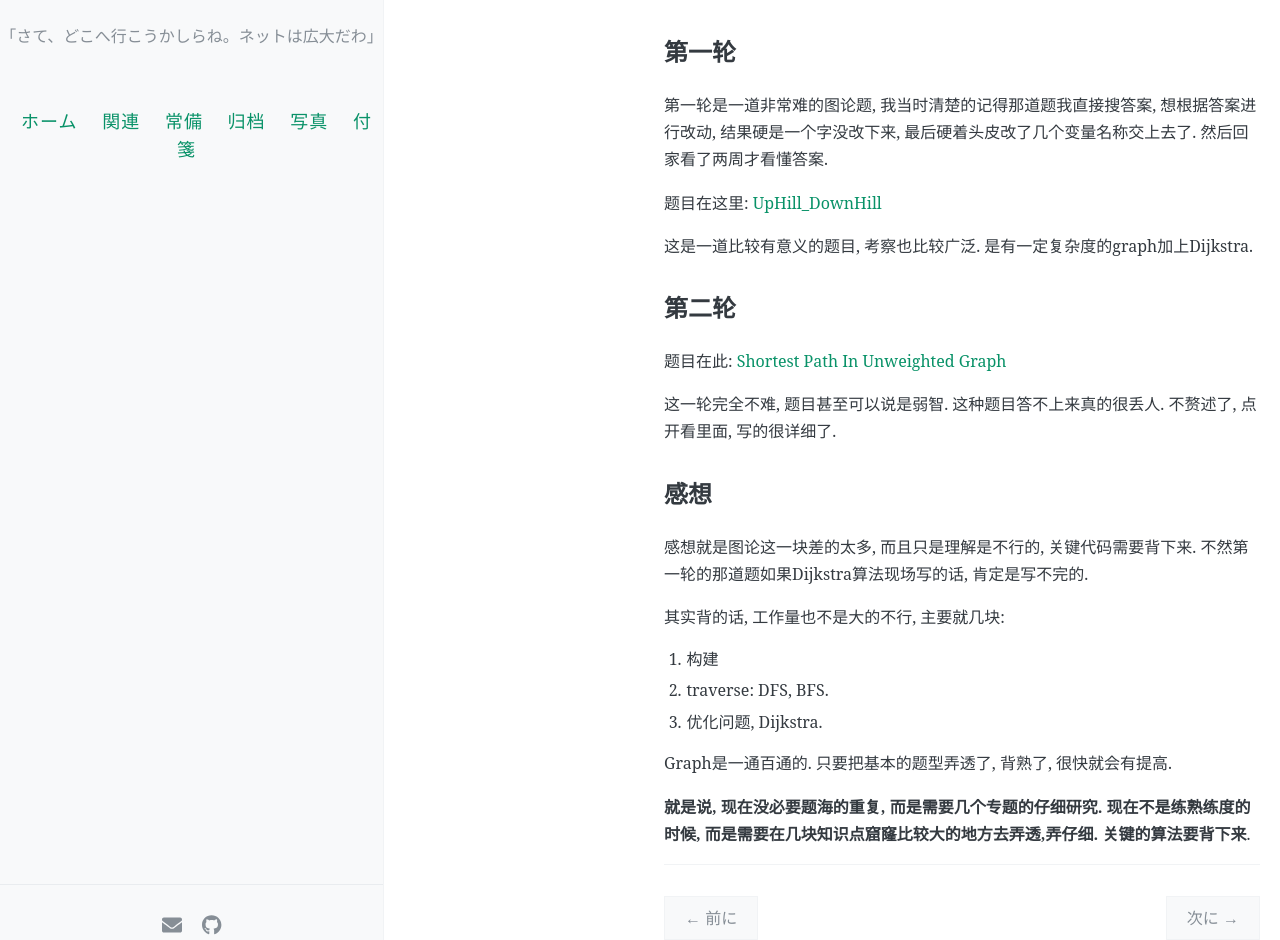
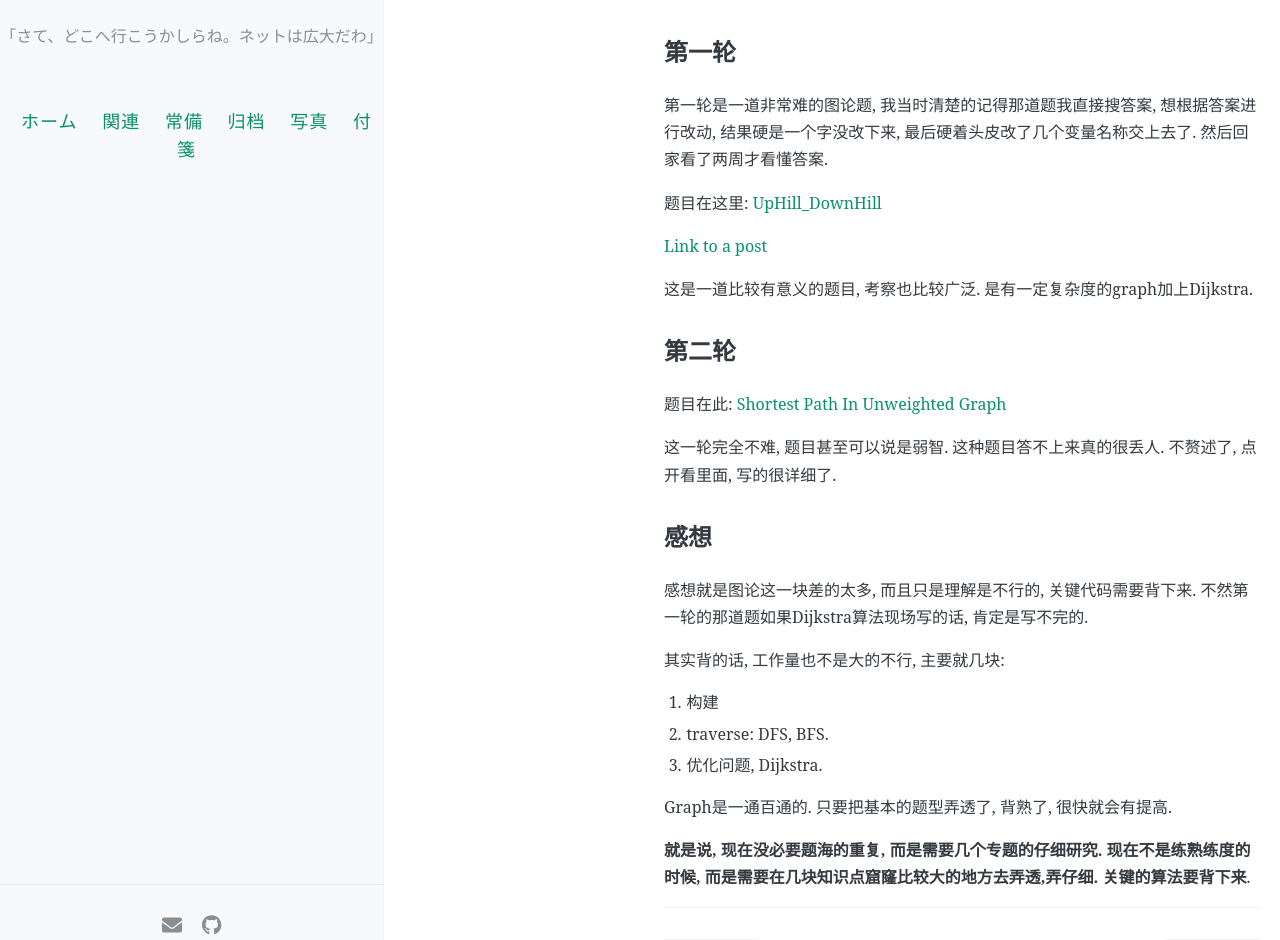
Before and after one commit to AsheBlade/ShadowArchive, a Jekyll site: the page built from _posts/2020-11-06-HiretualInterveiw.md, in a window 1280 px wide and 1366 px high. Shown: the part 342-1282 px from the top of the window. Built offline with Jekyll 4.4.1, drawn with Linux system fonts in a browser that asks for light colours; comment, search, counter and statistics services are not loaded.

Commit message:
Update 2020-11-06-HiretualInterveiw.md

```diff
--- a/_posts/2020-11-06-HiretualInterveiw.md
+++ b/_posts/2020-11-06-HiretualInterveiw.md
@@ -20,6 +20,9 @@ hiretual的两轮面试都是图论题目, 也正是经过了hiretual的面试,
 
 题目在这里: [UpHill_DownHill]({% post_url 2020-11-06-UphillDownhill %})
 
+
+[Link to a post]({% link _posts/2020-11-06-UphillDownhill.md %})
+
 这是一道比较有意义的题目, 考察也比较广泛. 是有一定复杂度的graph加上Dijkstra.
 
 ## 第二轮
```
